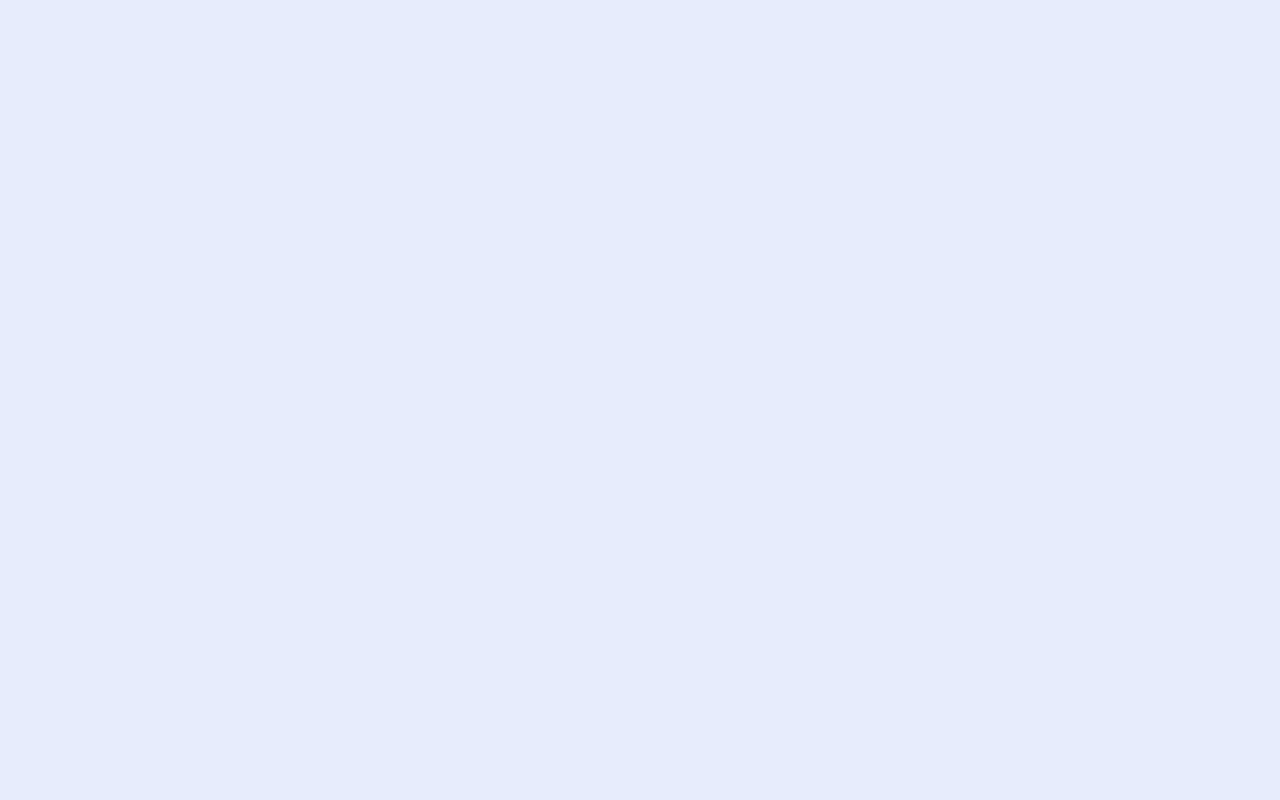
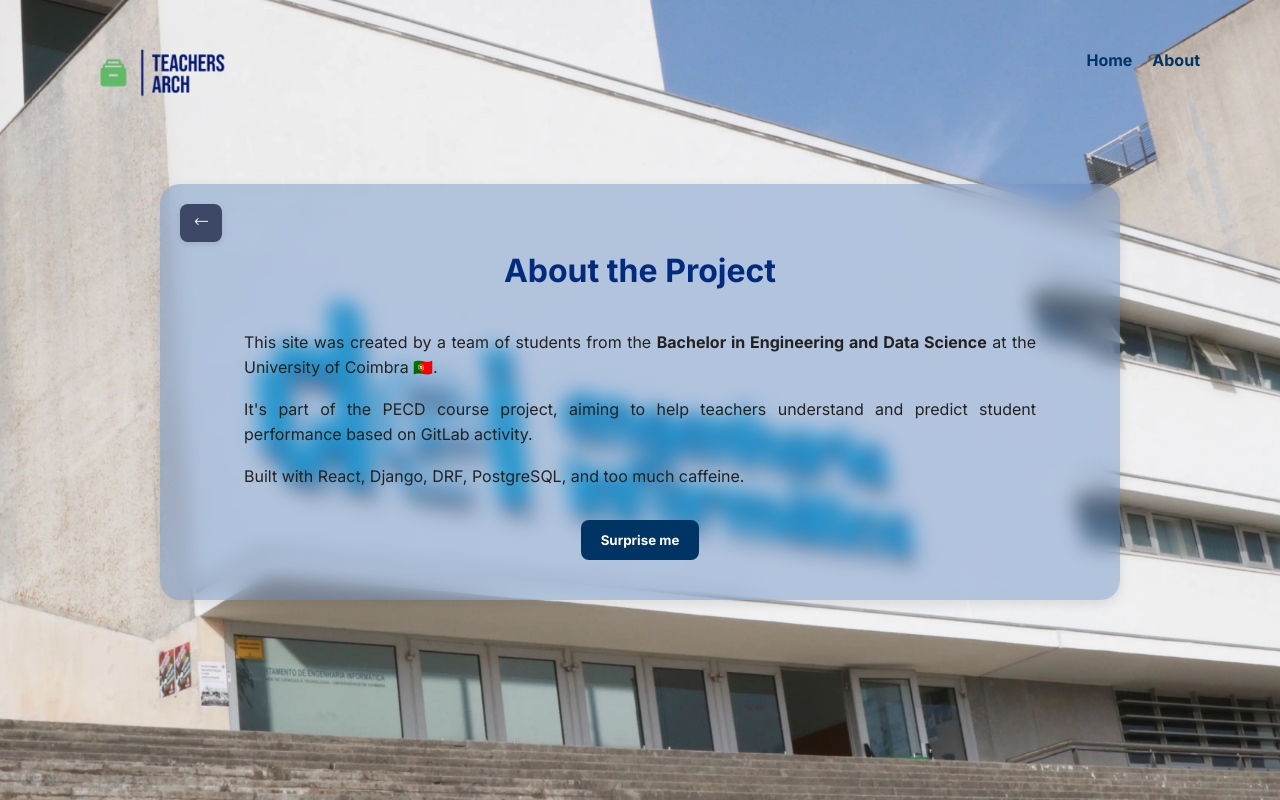
Before and after one commit to catarinafelixcr/teachersArch, a React (Create React App) app in the folder Code/frontend/: page /about in a window 1280 px wide. Before the commit this address had no page. Built offline with nearby package versions, Linux system fonts and the light colour scheme.

Commit message:
atualizacoes

```diff
--- a/Code/frontend/package.json
+++ b/Code/frontend/package.json
@@ -12,6 +12,7 @@
     "lucide-react": "^0.487.0",
     "plotly.js": "^3.0.1",
     "react": "^19.0.0",
+    "react-confirm-alert": "^3.0.6",
     "react-dom": "^19.0.0",
     "react-icons": "^5.5.0",
     "react-plotly.js": "^2.6.0",
--- a/Code/frontend/src/App.js
+++ b/Code/frontend/src/App.js
@@ -10,6 +10,8 @@ import GradePredictions from './pages/GradePredictions';
 import LayoutWithSideBar from './components/LayoutWithSideBar';
 import CompareGroups from './pages/CompareGroups';
 import ResetPasswordConfirmPage from './pages/ResetPasswordConfirmPage';
+import PrivateRoute from './components/PrivateRoute';
+import AboutPage from './pages/AboutPage';
 
 function App() {
   return (
@@ -20,45 +22,33 @@ function App() {
         <Route path="/signup" element={<RegisterPage />} />
         <Route path="/forgotpassword" element={<ForgotPasswordPage />} />
         <Route path="/reset-password/:uid/:token" element={<ResetPasswordConfirmPage />} />
+        <Route path="/about" element={<AboutPage />} />
+        <Route path="/initialpage" element={
+          <PrivateRoute>
+            <InitialPage />
+          </PrivateRoute>
+        } />
 
-        <Route
-          path="/initialpage"
-          element={
-            <LayoutWithSideBar>
-              <InitialPage />
-            </LayoutWithSideBar>
-          }
-        />
-        <Route
-          path="/insertrepository"
-          element={
+        <Route path="/insertrepository" element={
           <LayoutWithSideBar>
             <InsertRepositoryPage />
           </LayoutWithSideBar>
-          }
-        />
-        <Route
-          path="/gradepredictions"
-          element={
+        } />
+        <Route path="/gradepredictions" element={
           <LayoutWithSideBar>
             <GradePredictions />
           </LayoutWithSideBar>
-          }
-        />
-        <Route
-          path="/compare-predictions"
-          element={
+        } />
+        <Route path="/compare-predictions" element={
           <LayoutWithSideBar>
             <ComparePredictions />
           </LayoutWithSideBar>
-          }
-        />
+        } />
         <Route path="/comparepredictions" element={
           <LayoutWithSideBar>
             <ComparePredictions />
           </LayoutWithSideBar>
         } />
-
         <Route path="/comparegroups" element={
           <LayoutWithSideBar>
             <CompareGroups />
--- /dev/null
+++ b/Code/frontend/src/components/PrivateRoute.js
@@ -0,0 +1,10 @@
+import React from 'react';
+import { Navigate } from 'react-router-dom';
+
+function PrivateRoute({ children }) {
+  const isAuthenticated = localStorage.getItem('userToken'); // para precisarmos mesmo de fazer login para entrar
+
+  return isAuthenticated ? children : <Navigate to="/login" replace />;
+}
+
+export default PrivateRoute;
--- a/Code/frontend/src/components/SideBar.js
+++ b/Code/frontend/src/components/SideBar.js
@@ -7,9 +7,35 @@ import {
 } from 'react-icons/fa';
 import logo from '../assets/logo-white.png';
 import '../styles/Sidebar.css';
+import { confirmAlert } from 'react-confirm-alert';
+import 'react-confirm-alert/src/react-confirm-alert.css';
+
 
 function Sidebar() {
   const navigate = useNavigate();
+
+  const handleLogout = () => {
+    confirmAlert({
+      title: 'Log out',
+      message: 'Are you sure you want to log out?',
+      buttons: [
+        {
+          label: 'Yes',
+          onClick: () => {
+            localStorage.removeItem('accessToken');
+            localStorage.removeItem('refreshToken');
+            localStorage.removeItem('userToken');
+            navigate('/login');
+          }
+        },
+        {
+          label: 'No',
+          onClick: () => {}
+        }
+      ]
+    });
+  };
+
 
   return (
     <div className="sidebar">
@@ -36,8 +62,13 @@ function Sidebar() {
         </div>
         <div className="footer-user">
           <p>Nome</p>
-          <span className="username">nomeProfessor</span>
-          <FiLogOut className="logout-icon" />
+          <span className="username">{localStorage.getItem('professorName') || 'Teacher'}</span>
+          <FiLogOut
+            className="logout-icon"
+            onClick={handleLogout}
+            title="Terminar sessão"
+            style={{ cursor: 'pointer' }}
+          />
         </div>
       </div>
     </div>
--- /dev/null
+++ b/Code/frontend/src/pages/AboutPage.js
@@ -0,0 +1,77 @@
+import React, { useState } from 'react';
+import { useNavigate } from 'react-router-dom';
+import background from '../assets/background-dei.jpg';
+import logo from '../assets/logo.png';
+import arrowIcon from '../assets/arrow-white.png';
+import '../styles/AboutPage.css'; // CSS dedicado
+
+const nerdFacts = [
+    "There are 10 types of people in the world: those who understand binary and those who don’t.",
+    "GitLab knows when you commit at 3am... so does your professor.",
+    "Coffee is just a compiler for student motivation.",
+    "In case of fire: git commit, git push, leave building.",
+    "Why do programmers prefer dark mode? Because light attracts bugs.",
+    "To understand recursion, you must first understand recursion.",
+    "A SQL query walks into a bar, walks up to two tables and asks... ‘Can I join you?’",
+    "I would tell you a joke about UDP... but you might not get it.",
+    "404 joke not found.",
+    "Real devs don’t test – they push to production and let the users test.",
+    "Why did the programmer quit his job? Because he didn’t get arrays.",
+    "I use Git every day. Sometimes even on purpose."
+  ];
+
+
+function AboutPage() {
+  const navigate = useNavigate();
+  const [fact, setFact] = useState(null);
+
+  const showRandomFact = () => {
+    const random = nerdFacts[Math.floor(Math.random() * nerdFacts.length)];
+    setFact(random);
+  };
+
+  return (
+    <div
+      className="about-page"
+      style={{
+        backgroundImage: `url(${background})`,
+      }}
+    >
+      <header className="top-bar">
+        <div className="logo-area">
+          <img src={logo} alt="Logo" onClick={() => navigate('/')} style={{ cursor: 'pointer' }} />
+        </div>
+        <div className="nav-links">
+          <a onClick={() => navigate('/')} style={{ cursor: 'pointer' }}>Home</a>
+          <a onClick={() => navigate('/about')} style={{ cursor: 'pointer' }}>About</a>
+        </div>
+      </header>
+
+      <div className="about-box">
+        <button className="back-button" onClick={() => navigate('/')}>
+          <img src={arrowIcon} alt="Back" className="arrow-icon" />
+        </button>
+
+        <h2>About the Project</h2>
+
+        <p>
+          This site was created by a team of students from the <strong>Bachelor in Engineering and Data Science</strong> at the University of Coimbra 🇵🇹.
+        </p>
+        <p>
+          It's part of the PECD course project, aiming to help teachers understand and predict student performance based on GitLab activity.
+        </p>
+        <p>
+          Built with React, Django, DRF, PostgreSQL, and too much caffeine.
+        </p>
+
+        <button className="surprise-button" onClick={showRandomFact}>
+          Surprise me
+        </button>
+
+        {fact && <p className="fun-fact">{fact}</p>}
+      </div>
+    </div>
+  );
+}
+
+export default AboutPage;
--- a/Code/frontend/src/pages/InitialPage.js
+++ b/Code/frontend/src/pages/InitialPage.js
@@ -26,6 +26,7 @@ function InitialPage() {
       if (data.name) {
         const first = data.name.split(' ')[0];
         setFirstName(first);
+        localStorage.setItem('professorName', first);
       }
     })
     .catch(err => {
--- a/Code/frontend/src/pages/LoginPage.js
+++ b/Code/frontend/src/pages/LoginPage.js
@@ -64,6 +64,7 @@ function LoginPage() {
         const data = await response.json();
         localStorage.setItem('accessToken', data.access);
         localStorage.setItem('refreshToken', data.refresh);
+        localStorage.setItem('userToken', 'true');
         navigate('/initialpage');
       } else {
         setLoginAttemptsByEmail(prev => {
@@ -137,7 +138,7 @@ function LoginPage() {
         </div>
         <div className="nav-links">
           <a href="#">Help</a>
-          <a href="#">About</a>
+          <a href="/about">About</a>
         </div>
       </header>
 
--- /dev/null
+++ b/Code/frontend/src/styles/AboutPage.css
@@ -0,0 +1,149 @@
+/* =========================
+   BASE E LAYOUT
+========================= */
+* {
+    font-family: 'Inter', sans-serif;
+  }
+
+.about-page {
+    background-position: center;
+    background-size: cover;
+    background-attachment: fixed;
+    min-height: 200vh;
+    display: flex;
+    flex-direction: column;
+  }
+
+  /* =========================
+     TOPO / NAVBAR
+  ========================= */
+  .about-page .top-bar {
+    display: flex;
+    justify-content: space-between;
+    padding: 8px 16px;
+    margin-right: 5%;
+    align-items: center;
+    color: #000;
+  }
+
+  .about-page .logo-area img {
+    height: 80px;
+    margin-left: 60px;
+    margin-top: 20px;
+  }
+
+  .about-page .nav-links {
+    display: flex;
+    gap: 20px;
+  }
+
+  .about-page .nav-links a {
+    color: #003465;
+    font-weight: bold;
+    text-decoration: none;
+    cursor: pointer;
+  }
+
+  /* =========================
+     CAIXA PRINCIPAL
+  ========================= */
+  .about-box {
+    animation: zoomIn 0.3s ease-out;
+    background: rgba(88, 130, 193, 0.4);
+    backdrop-filter: blur(10px);
+    border-radius: 20px;
+    box-shadow: 0 4px 12px rgba(0, 0, 0, 0.1);
+    margin: 5% auto;
+    padding: 40px;
+    width: 75%;
+    text-align: center;
+    position: relative;
+  }
+
+  /* =========================
+     TÍTULO E TEXTO
+  ========================= */
+  .about-box h2 {
+    font-size: 32px;
+    color: #002b7f;
+    margin-bottom: 40px;
+  }
+
+  .about-box p {
+    font-size: 16px;
+    line-height: 1.6;
+    color: #222;
+    margin-bottom: 10px;
+    margin-left: 5%;
+    margin-right: 5%;
+    text-align: justify;
+  }
+
+  /* =========================
+     BOTÃO "SURPRISE ME"
+  ========================= */
+  .about-box .surprise-button {
+    background-color: #003465;
+    color: white;
+    border: none;
+    padding: 12px 20px;
+    border-radius: 8px;
+    font-weight: bold;
+    margin-top: 20px;
+    cursor: pointer;
+    transition: background-color 0.2s ease;
+  }
+
+  .about-box .surprise-button:hover {
+    background-color: #001f3f;
+  }
+
+  /* =========================
+     MENSAGEM
+  ========================= */
+  .about-box .fun-fact {
+    padding: 16px;
+    border-radius: 8px;
+    color: #065a08;
+    text-align: center;
+  }
+
+  /* =========================
+     BOTÃO VOLTAR
+  ========================= */
+  .back-button {
+    background-color: #3D4766;
+    border: none;
+    border-radius: 8px;
+    color: white;
+    font-weight: bold;
+    padding: 8px 12px;
+    cursor: pointer;
+    position: absolute;
+    top: 20px;
+    left: 20px;
+  }
+
+  .back-button:hover {
+    background-color: #2c3550;
+  }
+
+  .arrow-icon {
+    width: 18px;
+    height: 18px;
+    object-fit: contain;
+  }
+
+  /* =========================
+     ANIMAÇÃO
+  ========================= */
+  @keyframes zoomIn {
+    from {
+      opacity: 0;
+      transform: scale(0.95);
+    }
+    to {
+      opacity: 1;
+      transform: scale(1);
+    }
+  }
```
Also changed, not shown: Code/frontend/src/styles/Sidebar.css (line endings or trailing spaces), 2 other files (tests, documents, lock files or other folders). Lines whose indentation alone changed are shown as unchanged.
